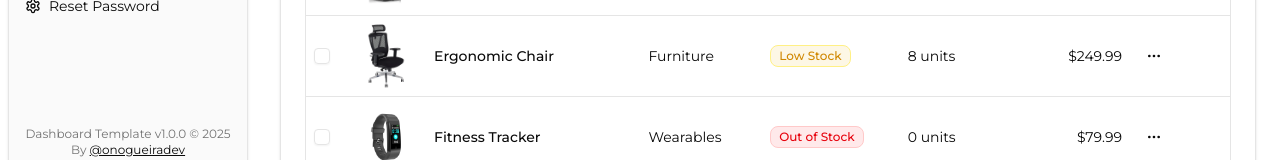
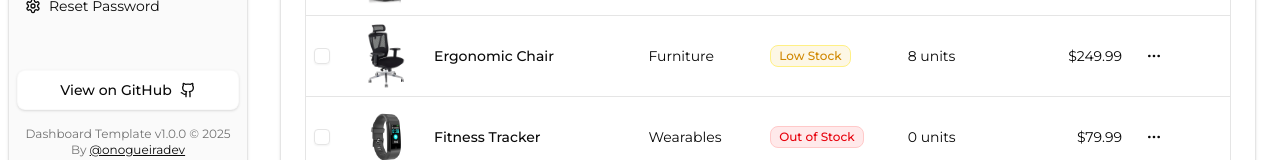
Before and after one commit to vitor-nogueira-dev/dashboard-template, a Next.js app: page /dashboard/components-guide/display in a window 1280 px wide. Shown: the part 601-761 px from the top of the page. Built offline with nearby package versions, Linux system fonts and the light colour scheme.

Commit message:
feat: add GitHub link button to sidebar and update author link

```diff
--- a/src/components/app-sidebar.tsx
+++ b/src/components/app-sidebar.tsx
@@ -2,7 +2,7 @@
 
 import { usePathname } from 'next/navigation';
 import Link from 'next/link';
-import { BarChart3, ChevronDown, FileText, LayoutDashboard, Settings, User } from 'lucide-react';
+import { BarChart3, ChevronDown, FileText, Github, LayoutDashboard, Settings, User } from 'lucide-react';
 
 import { Logo } from '@/components/logo';
 import {
@@ -23,6 +23,7 @@ import {
   SidebarSeparator,
 } from '@/components/ui/sidebar';
 import { Collapsible, CollapsibleContent, CollapsibleTrigger } from '@/components/ui/collapsible';
+import { Button } from './ui/button';
 
 export function AppSidebar() {
   const pathname = usePathname();
@@ -160,10 +161,16 @@ export function AppSidebar() {
         </SidebarGroup>
       </SidebarContent>
       <SidebarFooter className="pb-6">
+        <Button variant="outline">
+          <Link href="https://github.com/vitor-nogueira-dev/dashboard-template" className='flex items-center' target='_blank'>
+            View on GitHub
+            <Github className="ml-2 h-4 w-4" />
+          </Link>
+        </Button>
         <div className="p-2 text-xs text-muted-foreground text-center">
           <p>
             Dashboard Template v1.0.0 © {new Date().getFullYear()}</p>
-          <p>By <Link href="" className="hover:text-primary dark:hover:text-primary transition-colors text-foreground dark:text-white underline">@onogueiradev</Link></p>
+          <p>By <Link target='_blank' href="https://www.linkedin.com/in/vitor-nogueira-dev/" className="hover:text-primary dark:hover:text-primary transition-colors text-foreground dark:text-white underline">@onogueiradev</Link></p>
         </div>
       </SidebarFooter>
       <SidebarRail />
```
Also changed, not shown: public/icons/github-dark.svg (added), public/icons/github-light.svg (added).
